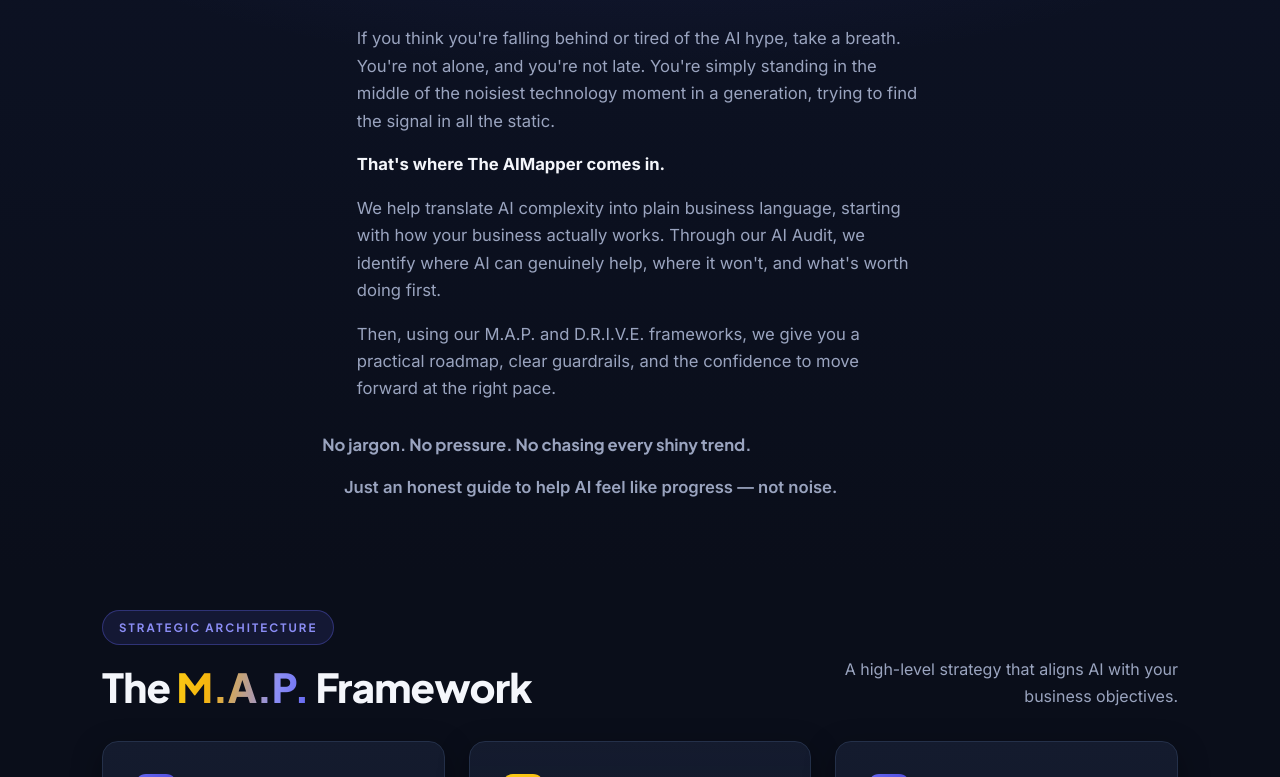
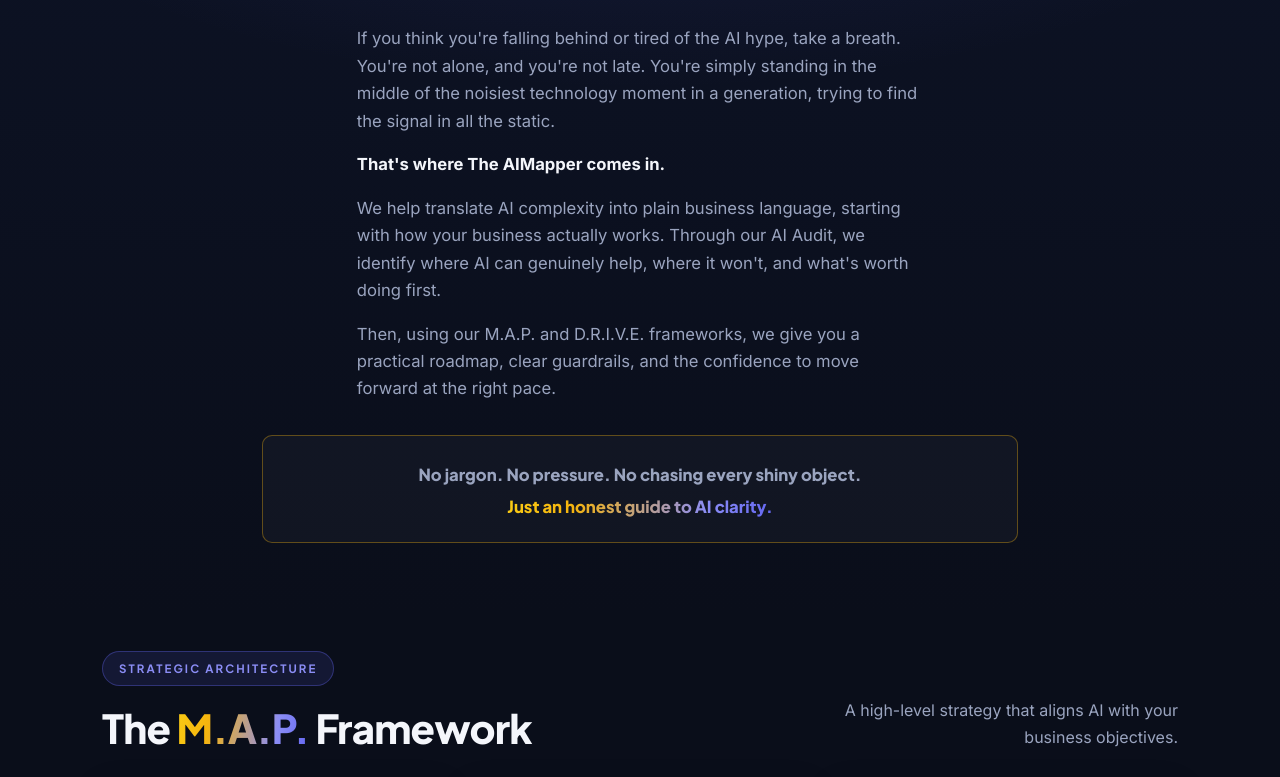
Before and after one commit to zuluab64/theaimapper, a plain HTML site: page approach.html in a window 1280 px wide. Shown: the part 323-1100 px from the top of the page. Drawn offline with Linux system fonts and the light colour scheme.

Commit message:
Copy updates: home CTA, contact hero (15-min + Calendly CTA), 'What You'll Get' trim, Approach brand sign-off

```diff
--- a/approach.html
+++ b/approach.html
@@ -75,8 +75,10 @@
           <p><strong>That's where The AIMapper comes in.</strong></p>
           <p>We help translate AI complexity into plain business language, starting with how your business actually works. Through our AI Audit, we identify where AI can genuinely help, where it won't, and what's worth doing first.</p>
           <p>Then, using our M.A.P. and D.R.I.V.E. frameworks, we give you a practical roadmap, clear guardrails, and the confidence to move forward at the right pace.</p>
-          <p class="calm-punch">No jargon. No pressure. No chasing every shiny trend.</p>
-          <p class="calm-close">Just an honest guide to help AI feel like progress &mdash; not noise.</p>
+          <div class="calm-signoff">
+            <p class="calm-punch">No jargon. No pressure. No chasing every shiny object.</p>
+            <p class="calm-close"><span class="gradient-text">Just an honest guide to AI clarity.</span></p>
+          </div>
         </div>
       </div>
     </section>
--- a/css/style.css
+++ b/css/style.css
@@ -458,17 +458,27 @@ ul { margin: 0; padding: 0; }
 }
 .calm-prose p { font-size: clamp(1rem, 1.3vw, 1.1rem); }
 .calm-prose strong { color: var(--text); }
+.calm-signoff {
+  text-align: center;
+  margin-top: 2rem;
+  padding: 1.6rem;
+  border: 1px solid rgba(245, 180, 14, 0.35);
+  border-radius: var(--radius-sm);
+  background: rgba(255, 255, 255, 0.03);
+}
 .calm-punch {
   font-family: var(--font-head);
-  font-weight: 700;
-  color: var(--text);
-  margin-top: 1.75rem;
+  font-weight: 800;
+  font-size: clamp(1.15rem, 2vw, 1.5rem);
+  color: #ffffff;
+  margin: 0 0 0.5rem;
 }
 .calm-close {
-  font-weight: 600;
-  color: var(--gold-bright);
-  font-size: clamp(1.1rem, 1.6vw, 1.3rem);
-  margin-bottom: 0;
+  font-family: var(--font-head);
+  font-weight: 800;
+  font-size: clamp(1.35rem, 2.6vw, 1.9rem);
+  line-height: 1.15;
+  margin: 0;
 }
 
 /* ---------- Highlight banner ---------- */
```
Also changed, not shown: contact.html (+13 -9 lines), index.html (+2 -2 lines).
